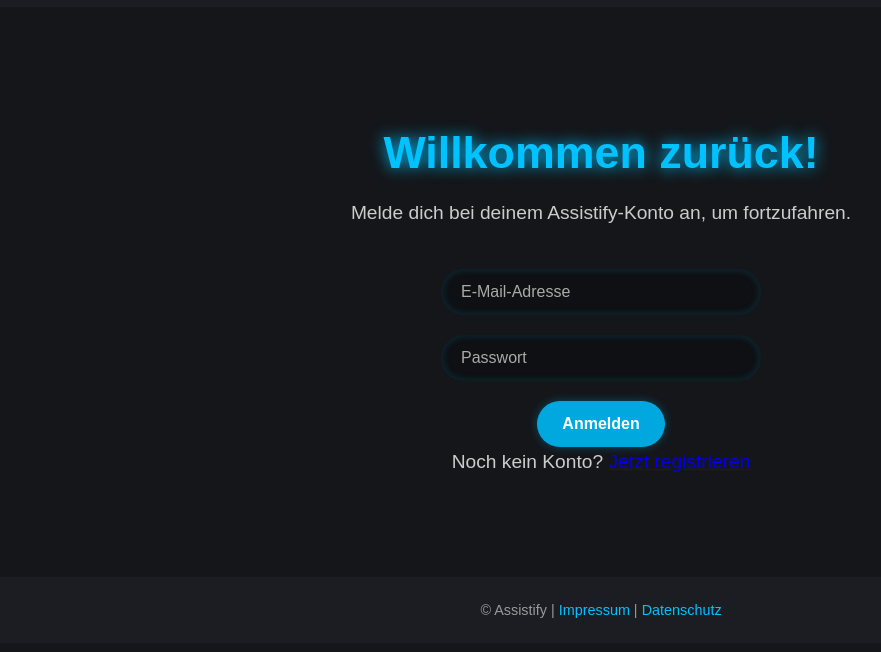
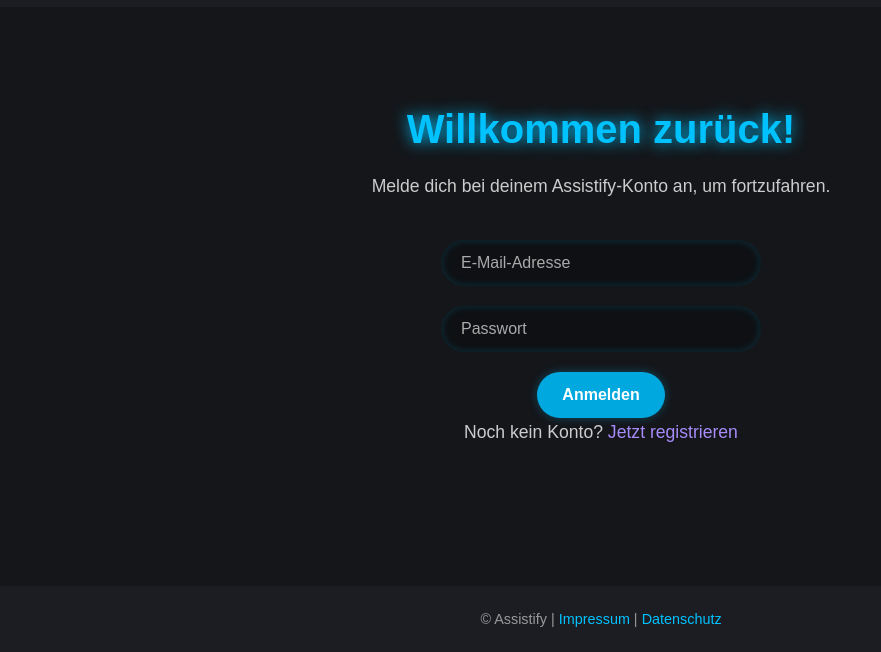
Before and after one commit to fatihucarrrr-coder/assistify-frontend, a plain HTML site: page public/login.html in a window 1280 px wide. Shown: the part 187-839 px from the top of the page, without its empty margins (39-920 px from the left). Drawn offline with Linux system fonts and the light colour scheme.

Commit message:
Improved login page spacing and cleaned CSS

```diff
--- a/public/style.css
+++ b/public/style.css
@@ -41,7 +41,6 @@
 .brand-name {
   position: absolute;
   left: 50%;
-  transform: translateX(-50%);
   top: 50%;
   transform: translate(-50%, -50%);
 }
@@ -64,7 +63,9 @@
   text-align: right;
 }
 
-/* Menü */
+/* ===================================
+   BURGER-MENU (optional)
+=================================== */
 .menu-toggle {
   display: flex;
   flex-direction: column;
@@ -151,6 +152,9 @@
   line-height: 1.6;
 }
 
+/* ===================================
+   BUTTONS
+=================================== */
 .cta-btn {
   padding: 14px 30px;
   background-color: #00c2ff;
@@ -170,14 +174,16 @@
 }
 
 /* ===================================
-   REGISTRIERUNG (Signup-Seite)
+   SIGNUP & LOGIN SEITEN
 =================================== */
-.signup-section {
+.signup-section,
+.hero {
   text-align: center;
   padding: 100px 20px;
 }
 
-.signup-section h1 {
+.signup-section h1,
+.hero h1 {
   font-size: 2.5rem;
   color: #00c2ff;
   margin-bottom: 20px;
@@ -185,13 +191,14 @@
   font-weight: 600;
 }
 
-.signup-section p {
+.signup-section p,
+.hero p {
   font-size: 1.1rem;
   color: #ccc;
   margin-bottom: 40px;
 }
 
-/* Felder untereinander */
+/* Formularfelder */
 .signup-form {
   display: flex;
   flex-direction: column;
@@ -237,6 +244,26 @@
 .signup-form button:hover {
   background-color: #0090c7;
   transform: scale(1.05);
+}
+
+/* ===================================
+   LOGIN – "Noch kein Konto?" Text
+=================================== */
+.redirect-text {
+  margin-top: 25px;
+  text-align: center;
+  font-size: 0.95rem;
+  color: #ccc;
+}
+
+.redirect-text a {
+  color: #a78bfa;
+  text-decoration: none;
+  transition: color 0.3s ease;
+}
+
+.redirect-text a:hover {
+  color: #c084fc;
 }
 
 /* ===================================
@@ -313,19 +340,15 @@
    RESPONSIVE DESIGN
 =================================== */
 @media (max-width: 768px) {
-  /* Header überall gleich hoch */
   header {
     padding: 35px 25px;
     min-height: 130px;
   }
 
-  /* Sign-up-Seite bekommt etwas mehr Höhe */
   .signup-page header {
-    padding: 35px 25px;
-    min-height: 150px; /* +20px extra */
+    min-height: 150px;
   }
 
-  /* Logo: klein, links & leicht höher */
   .logo-area img {
     height: 75px !important;
     position: absolute;
@@ -337,7 +360,6 @@
     font-size: 1.8rem;
   }
 
-  /* Registrierungsseite – Schriftzug bleibt oben rechts */
   .signup-page .brand-name {
     right: 25px;
     top: 25px;
```
